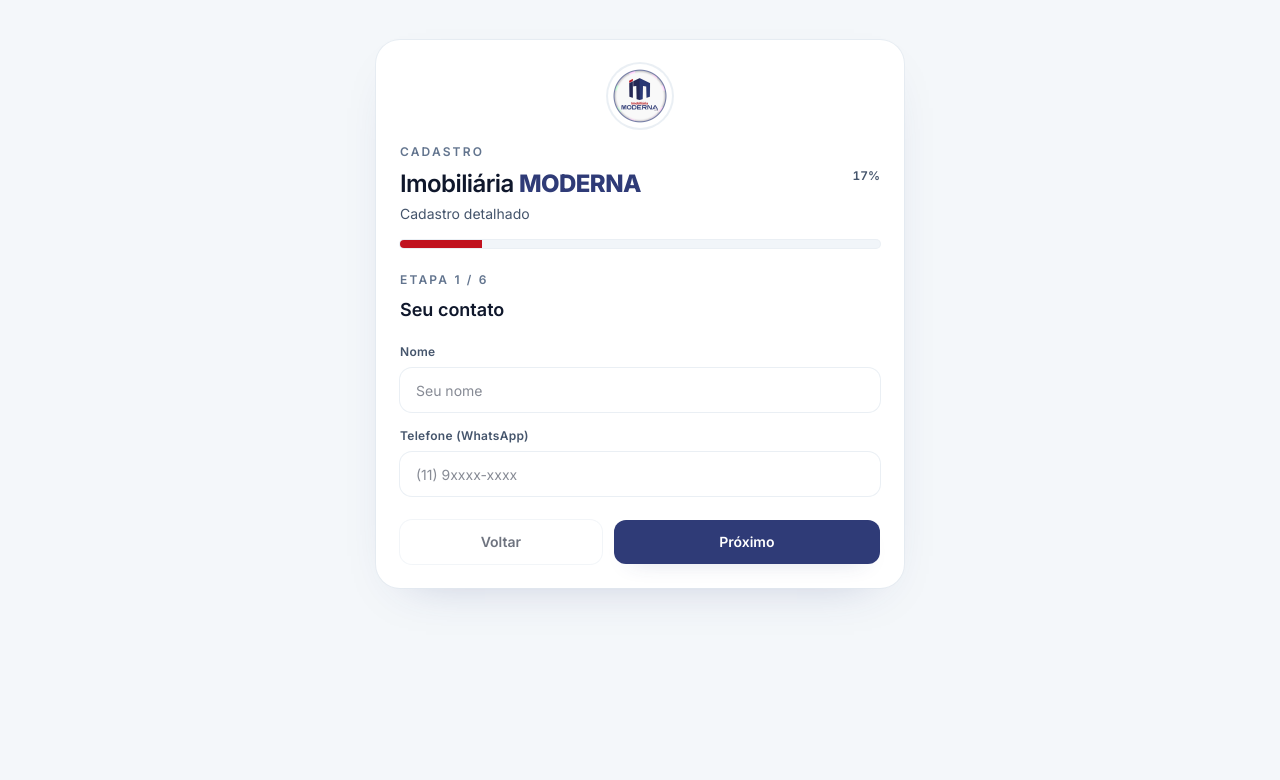
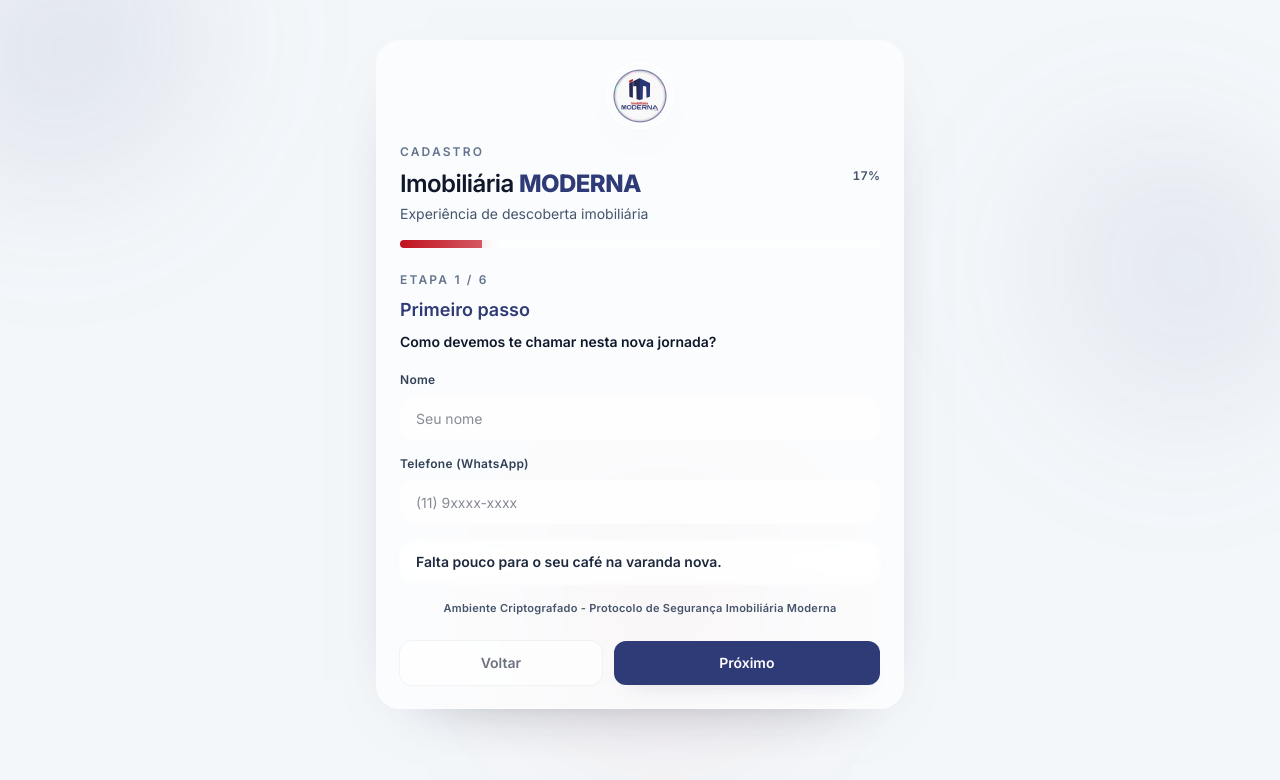
Before and after one commit to mixbrzilla-cmyk/crm-imobiliaria, a Next.js app: page /cadastro-detalhado in a window 1280 px wide. Shown: the top 780 px of the page. Built offline with nearby package versions, Linux system fonts and the light colour scheme; no server answers.

Commit message:
feat: cadastro detalhado premium tech

```diff
--- a/app/cadastro-detalhado/page.tsx
+++ b/app/cadastro-detalhado/page.tsx
@@ -2,6 +2,8 @@
 
 import Image from "next/image";
 import { useEffect, useMemo, useState } from "react";
+import { AnimatePresence, motion } from "framer-motion";
+import { Lock, ShieldCheck } from "lucide-react";
 
 import { getSupabaseClient } from "@/lib/supabaseClient";
 
@@ -62,6 +64,7 @@ export default function CadastroDetalhadoPage() {
 
   const PRIMARY = "#2F3B77";
   const ACCENT = "#C1121F";
+  const SOFT_BG = "#F4F7FA";
 
   const [step, setStep] = useState(0);
   const [isSubmitting, setIsSubmitting] = useState(false);
@@ -111,12 +114,42 @@ export default function CadastroDetalhadoPage() {
 
   const steps = useMemo(
     () => [
-      { key: "contato", title: "Seu contato" },
-      { key: "cpf", title: "CPF" },
-      { key: "endereco", title: "Endereço" },
-      { key: "intent", title: "Intenção" },
-      { key: "prefs", title: "Preferências" },
-      { key: "senha", title: "Senha" },
+      {
+        key: "contato",
+        title: "Primeiro passo",
+        question: "Como devemos te chamar nesta nova jornada?",
+        micro: "Falta pouco para o seu café na varanda nova.",
+      },
+      {
+        key: "cpf",
+        title: "Segurança",
+        question: "Segurança em primeiro lugar. Seu CPF garante uma negociação transparente.",
+        micro: "Ambiente validado para reduzir fraudes e acelerar propostas.",
+      },
+      {
+        key: "endereco",
+        title: "Localização",
+        question: "Onde a sua história continua?",
+        micro: "Ajustando o raio de busca com base no seu endereço.",
+      },
+      {
+        key: "intent",
+        title: "Objetivo",
+        question: "Agora é hora de decidir: comprar ou alugar?",
+        micro: "Analisando 1.200 imóveis para você agora...",
+      },
+      {
+        key: "prefs",
+        title: "Preferências",
+        question: "Escolha os bairros dos seus sonhos.",
+        micro: "Seu perfil está ficando muito preciso — isso aumenta suas chances.",
+      },
+      {
+        key: "senha",
+        title: "Portal exclusivo",
+        question: "Defina sua chave de acesso ao seu novo portal exclusivo.",
+        micro: "Seu painel vai te mostrar sugestões em tempo real.",
+      },
     ],
     [],
   );
@@ -271,12 +304,82 @@ export default function CadastroDetalhadoPage() {
 
   const canFinish = step === steps.length - 1;
 
+  const stepMeta = steps[step];
+
+  const trustRow = useMemo(() => {
+    const show = stepMeta?.key === "cpf" || stepMeta?.key === "senha";
+    if (!show) return null;
+
     return (
-    <div className="min-h-screen bg-[#F4F7FA]">
+      <div className="mt-3 flex items-center gap-3 text-xs font-semibold text-slate-600">
+        <div className="inline-flex items-center gap-2 rounded-full bg-white/60 px-3 py-1.5 ring-1 ring-white/50 backdrop-blur">
+          <ShieldCheck className="h-4 w-4" style={{ color: PRIMARY }} />
+          <span>Escudo Digital</span>
+        </div>
+        <div className="inline-flex items-center gap-2 rounded-full bg-white/60 px-3 py-1.5 ring-1 ring-white/50 backdrop-blur">
+          <Lock className="h-4 w-4" style={{ color: PRIMARY }} />
+          <span>Cadeado SSL</span>
+        </div>
+      </div>
+    );
+  }, [PRIMARY, stepMeta?.key]);
+
+  return (
+    <div className="relative min-h-screen overflow-hidden" style={{ backgroundColor: SOFT_BG }}>
+      <motion.div
+        aria-hidden="true"
+        className="pointer-events-none absolute inset-0"
+        initial={{ opacity: 0 }}
+        animate={{ opacity: 1 }}
+        transition={{ duration: 0.8 }}
+      >
+        <motion.div
+          className="absolute -left-24 -top-24 h-[360px] w-[360px] rounded-full blur-3xl"
+          style={{ background: `radial-gradient(circle at 30% 30%, ${PRIMARY}22, transparent 62%)` }}
+          animate={{
+            x: [0, 40, -15, 0],
+            y: [0, 18, 44, 0],
+            scale: [1, 1.06, 0.98, 1],
+          }}
+          transition={{ duration: 14, repeat: Infinity, ease: "easeInOut" }}
+        />
+        <motion.div
+          className="absolute -right-24 top-16 h-[420px] w-[420px] rounded-full blur-3xl"
+          style={{ background: `radial-gradient(circle at 70% 40%, ${PRIMARY}18, transparent 64%)` }}
+          animate={{
+            x: [0, -50, 20, 0],
+            y: [0, 32, -10, 0],
+            scale: [1, 0.98, 1.08, 1],
+          }}
+          transition={{ duration: 16, repeat: Infinity, ease: "easeInOut" }}
+        />
+        <motion.div
+          className="absolute left-1/2 top-[55%] h-[380px] w-[380px] -translate-x-1/2 rounded-full blur-3xl"
+          style={{ background: `radial-gradient(circle at 50% 50%, ${ACCENT}18, transparent 66%)` }}
+          animate={{
+            x: [0, 24, -28, 0],
+            y: [0, -22, 18, 0],
+            scale: [1, 1.04, 1, 1],
+          }}
+          transition={{ duration: 18, repeat: Infinity, ease: "easeInOut" }}
+        />
+      </motion.div>
+
       <div className="mx-auto w-full max-w-xl px-6 py-10">
-        <div className="rounded-3xl bg-white p-6 shadow-[0_18px_50px_-32px_rgba(47,59,119,0.35)] ring-1 ring-slate-200/70">
+        <motion.div
+          className="rounded-3xl p-6 ring-1"
+          style={{
+            backgroundColor: "rgba(255,255,255,0.62)",
+            borderColor: "rgba(255,255,255,0.55)",
+            boxShadow: "0 22px 70px -52px rgba(15,23,42,0.65)",
+            backdropFilter: "blur(14px)",
+          }}
+          initial={{ opacity: 0, y: 18, scale: 0.98 }}
+          animate={{ opacity: 1, y: 0, scale: 1 }}
+          transition={{ duration: 0.65, ease: "easeOut" }}
+        >
           <div className="flex items-center justify-center">
-            <div className="relative h-16 w-16 overflow-hidden rounded-full ring-2 ring-slate-200/70">
+            <div className="relative h-16 w-16 overflow-hidden rounded-full ring-2 ring-white/70 shadow-[0_18px_40px_-28px_rgba(47,59,119,0.65)]">
               <Image
                 src="/imobiliaria-moderna-logo.png"
                 alt="Imobiliária Moderna"
@@ -296,42 +399,65 @@ export default function CadastroDetalhadoPage() {
                   MODERNA
                 </span>
               </h1>
-              <div className="mt-1 text-sm text-slate-600">Cadastro detalhado</div>
+              <div className="mt-1 text-sm text-slate-600">Experiência de descoberta imobiliária</div>
             </div>
             <div className="text-xs font-semibold tabular-nums text-slate-600">{progress}%</div>
           </div>
 
-          <div className="mt-4 h-2 w-full overflow-hidden rounded-full bg-slate-100 ring-1 ring-slate-200/70">
-            <div className="h-full" style={{ width: `${progress}%`, backgroundColor: ACCENT }} />
+          <div className="mt-4 h-2 w-full overflow-hidden rounded-full bg-white/40 ring-1 ring-white/55 backdrop-blur">
+            <div
+              className="h-full"
+              style={{
+                width: `${progress}%`,
+                background: `linear-gradient(90deg, ${ACCENT}, ${ACCENT}B3)`,
+                boxShadow: `0 0 18px ${ACCENT}66`,
+              }}
+            />
           </div>
 
           <div className="mt-6">
             <div className="text-xs font-semibold tracking-[0.18em] text-slate-500">
               ETAPA {step + 1} / {steps.length}
             </div>
-            <div className="mt-2 text-lg font-semibold text-slate-900">{steps[step]?.title}</div>
+            <div className="mt-2 text-lg font-semibold" style={{ color: PRIMARY }}>
+              {stepMeta?.title}
+            </div>
+            <div className="mt-2 text-sm font-semibold text-slate-900">{stepMeta?.question}</div>
+            {trustRow}
           </div>
 
           <div className="mt-5">
+            <div className="grid grid-cols-1 gap-4">
+              <AnimatePresence mode="wait" initial={false}>
+                <motion.div
+                  key={String(stepMeta?.key)}
+                  initial={{ opacity: 0, x: 22 }}
+                  animate={{ opacity: 1, x: 0 }}
+                  exit={{ opacity: 0, x: -22 }}
+                  transition={{ duration: 0.35, ease: "easeOut" }}
+                  className="flex flex-col gap-4"
+                >
                   {step === 0 ? (
                     <div className="flex flex-col gap-4">
                       <label className="flex flex-col gap-2">
-                  <span className="text-xs font-semibold tracking-wide text-slate-600">Nome</span>
+                        <span className="text-xs font-semibold tracking-wide text-slate-700">Nome</span>
                         <input
                           value={state.nome}
                           onChange={(e) => setState((s) => ({ ...s, nome: e.target.value }))}
-                    className="h-11 rounded-xl bg-white px-4 text-sm text-slate-900 ring-1 ring-slate-200/70 outline-none transition-all duration-300 focus:ring-2 focus:ring-slate-900/10"
+                          className="h-11 rounded-2xl bg-white/70 px-4 text-sm text-slate-900 ring-1 ring-white/60 outline-none transition-all duration-300 focus:ring-2"
+                          style={{ boxShadow: "0 16px 34px -30px rgba(15,23,42,0.55)", borderColor: "rgba(255,255,255,0.7)" }}
                           placeholder="Seu nome"
                           required
                         />
                       </label>
 
                       <label className="flex flex-col gap-2">
-                  <span className="text-xs font-semibold tracking-wide text-slate-600">Telefone (WhatsApp)</span>
+                        <span className="text-xs font-semibold tracking-wide text-slate-700">Telefone (WhatsApp)</span>
                         <input
                           value={state.telefone}
                           onChange={(e) => setState((s) => ({ ...s, telefone: e.target.value }))}
-                    className="h-11 rounded-xl bg-white px-4 text-sm text-slate-900 ring-1 ring-slate-200/70 outline-none transition-all duration-300 focus:ring-2 focus:ring-slate-900/10"
+                          className="h-11 rounded-2xl bg-white/70 px-4 text-sm text-slate-900 ring-1 ring-white/60 outline-none transition-all duration-300 focus:ring-2"
+                          style={{ boxShadow: "0 16px 34px -30px rgba(15,23,42,0.55)", borderColor: "rgba(255,255,255,0.7)" }}
                           placeholder="(11) 9xxxx-xxxx"
                           inputMode="tel"
                           required
@@ -343,11 +469,12 @@ export default function CadastroDetalhadoPage() {
                   {step === 1 ? (
                     <div className="flex flex-col gap-4">
                       <label className="flex flex-col gap-2">
-                  <span className="text-xs font-semibold tracking-wide text-slate-600">CPF</span>
+                        <span className="text-xs font-semibold tracking-wide text-slate-700">CPF</span>
                         <input
                           value={state.cpf}
                           onChange={(e) => setState((s) => ({ ...s, cpf: e.target.value }))}
-                    className="h-11 rounded-xl bg-white px-4 text-sm text-slate-900 ring-1 ring-slate-200/70 outline-none transition-all duration-300 focus:ring-2 focus:ring-slate-900/10"
+                          className="h-11 rounded-2xl bg-white/70 px-4 text-sm text-slate-900 ring-1 ring-white/60 outline-none transition-all duration-300 focus:ring-2"
+                          style={{ boxShadow: "0 16px 34px -30px rgba(15,23,42,0.55)", borderColor: "rgba(255,255,255,0.7)" }}
                           placeholder="000.000.000-00"
                           inputMode="numeric"
                           required
@@ -359,11 +486,12 @@ export default function CadastroDetalhadoPage() {
                   {step === 2 ? (
                     <div className="flex flex-col gap-4">
                       <label className="flex flex-col gap-2">
-                  <span className="text-xs font-semibold tracking-wide text-slate-600">Endereço</span>
+                        <span className="text-xs font-semibold tracking-wide text-slate-700">Endereço</span>
                         <input
                           value={state.endereco}
                           onChange={(e) => setState((s) => ({ ...s, endereco: e.target.value }))}
-                    className="h-11 rounded-xl bg-white px-4 text-sm text-slate-900 ring-1 ring-slate-200/70 outline-none transition-all duration-300 focus:ring-2 focus:ring-slate-900/10"
+                          className="h-11 rounded-2xl bg-white/70 px-4 text-sm text-slate-900 ring-1 ring-white/60 outline-none transition-all duration-300 focus:ring-2"
+                          style={{ boxShadow: "0 16px 34px -30px rgba(15,23,42,0.55)", borderColor: "rgba(255,255,255,0.7)" }}
                           placeholder="Rua, número, bairro"
                           required
                         />
@@ -373,65 +501,86 @@ export default function CadastroDetalhadoPage() {
 
                   {step === 3 ? (
                     <div className="grid grid-cols-2 gap-3">
-                <button
+                      <motion.button
                         type="button"
                         onClick={() => setState((s) => ({ ...s, intent: "comprar" }))}
+                        animate={
+                          state.intent === "comprar"
+                            ? {
+                                boxShadow: `0 0 0 1px ${PRIMARY}55, 0 0 22px ${PRIMARY}55, 0 0 26px ${ACCENT}22`,
+                                scale: [1, 1.02, 1],
+                              }
+                            : { boxShadow: "0 0 0 1px rgba(255,255,255,0.55)", scale: 1 }
+                        }
+                        transition={{ duration: 0.9, repeat: state.intent === "comprar" ? Infinity : 0 }}
                         className={
-                    "inline-flex h-12 items-center justify-center rounded-2xl px-4 text-sm font-semibold ring-1 transition-all duration-300 " +
+                          "inline-flex h-14 items-center justify-center rounded-2xl px-4 text-sm font-semibold ring-1 transition-all duration-300 " +
                           (state.intent === "comprar"
                             ? "text-white"
-                      : "bg-white text-slate-800 ring-slate-200/70 hover:bg-slate-50")
+                            : "bg-white/65 text-slate-800 ring-white/55 hover:bg-white/75")
                         }
                         style={state.intent === "comprar" ? { backgroundColor: PRIMARY, borderColor: PRIMARY } : undefined}
                       >
                         Comprar
-                </button>
-                <button
+                      </motion.button>
+                      <motion.button
                         type="button"
                         onClick={() => setState((s) => ({ ...s, intent: "alugar" }))}
+                        animate={
+                          state.intent === "alugar"
+                            ? {
+                                boxShadow: `0 0 0 1px ${PRIMARY}55, 0 0 22px ${PRIMARY}55, 0 0 26px ${ACCENT}22`,
+                                scale: [1, 1.02, 1],
+                              }
+                            : { boxShadow: "0 0 0 1px rgba(255,255,255,0.55)", scale: 1 }
+                        }
+                        transition={{ duration: 0.9, repeat: state.intent === "alugar" ? Infinity : 0 }}
                         className={
-                    "inline-flex h-12 items-center justify-center rounded-2xl px-4 text-sm font-semibold ring-1 transition-all duration-300 " +
+                          "inline-flex h-14 items-center justify-center rounded-2xl px-4 text-sm font-semibold ring-1 transition-all duration-300 " +
                           (state.intent === "alugar"
                             ? "text-white"
-                      : "bg-white text-slate-800 ring-slate-200/70 hover:bg-slate-50")
+                            : "bg-white/65 text-slate-800 ring-white/55 hover:bg-white/75")
                         }
                         style={state.intent === "alugar" ? { backgroundColor: PRIMARY, borderColor: PRIMARY } : undefined}
                       >
                         Alugar
-                </button>
+                      </motion.button>
                     </div>
                   ) : null}
 
                   {step === 4 ? (
                     <div className="flex flex-col gap-4">
                       <label className="flex flex-col gap-2">
-                  <span className="text-xs font-semibold tracking-wide text-slate-600">Bairros (opcional)</span>
+                        <span className="text-xs font-semibold tracking-wide text-slate-700">Bairros (opcional)</span>
                         <input
                           value={state.bairros}
                           onChange={(e) => setState((s) => ({ ...s, bairros: e.target.value }))}
-                    className="h-11 rounded-xl bg-white px-4 text-sm text-slate-900 ring-1 ring-slate-200/70 outline-none transition-all duration-300 focus:ring-2 focus:ring-slate-900/10"
+                          className="h-11 rounded-2xl bg-white/70 px-4 text-sm text-slate-900 ring-1 ring-white/60 outline-none transition-all duration-300 focus:ring-2"
+                          style={{ boxShadow: "0 16px 34px -30px rgba(15,23,42,0.55)", borderColor: "rgba(255,255,255,0.7)" }}
                           placeholder="Ex: Centro, Jardins"
                         />
                       </label>
 
                       <div className="grid grid-cols-1 gap-4 sm:grid-cols-2">
                         <label className="flex flex-col gap-2">
-                    <span className="text-xs font-semibold tracking-wide text-slate-600">Valor máximo (opcional)</span>
+                          <span className="text-xs font-semibold tracking-wide text-slate-700">Valor máximo (opcional)</span>
                           <input
                             value={state.valorMax}
                             onChange={(e) => setState((s) => ({ ...s, valorMax: e.target.value }))}
-                      className="h-11 rounded-xl bg-white px-4 text-sm text-slate-900 ring-1 ring-slate-200/70 outline-none transition-all duration-300 focus:ring-2 focus:ring-slate-900/10"
+                            className="h-11 rounded-2xl bg-white/70 px-4 text-sm text-slate-900 ring-1 ring-white/60 outline-none transition-all duration-300 focus:ring-2"
+                            style={{ boxShadow: "0 16px 34px -30px rgba(15,23,42,0.55)", borderColor: "rgba(255,255,255,0.7)" }}
                             placeholder="450000"
                             inputMode="numeric"
                           />
                         </label>
 
                         <label className="flex flex-col gap-2">
-                    <span className="text-xs font-semibold tracking-wide text-slate-600">Quartos (opcional)</span>
+                          <span className="text-xs font-semibold tracking-wide text-slate-700">Quartos (opcional)</span>
                           <input
                             value={state.quartos}
                             onChange={(e) => setState((s) => ({ ...s, quartos: e.target.value }))}
-                      className="h-11 rounded-xl bg-white px-4 text-sm text-slate-900 ring-1 ring-slate-200/70 outline-none transition-all duration-300 focus:ring-2 focus:ring-slate-900/10"
+                            className="h-11 rounded-2xl bg-white/70 px-4 text-sm text-slate-900 ring-1 ring-white/60 outline-none transition-all duration-300 focus:ring-2"
+                            style={{ boxShadow: "0 16px 34px -30px rgba(15,23,42,0.55)", borderColor: "rgba(255,255,255,0.7)" }}
                             placeholder="2"
                             inputMode="numeric"
                           />
@@ -443,22 +592,34 @@ export default function CadastroDetalhadoPage() {
                   {step === 5 ? (
                     <div className="flex flex-col gap-4">
                       <label className="flex flex-col gap-2">
-                  <span className="text-xs font-semibold tracking-wide text-slate-600">Crie uma senha</span>
+                        <span className="text-xs font-semibold tracking-wide text-slate-700">Senha</span>
                         <input
                           value={state.senha}
                           onChange={(e) => setState((s) => ({ ...s, senha: e.target.value }))}
-                    className="h-11 rounded-xl bg-white px-4 text-sm text-slate-900 ring-1 ring-slate-200/70 outline-none transition-all duration-300 focus:ring-2 focus:ring-slate-900/10"
+                          className="h-11 rounded-2xl bg-white/70 px-4 text-sm text-slate-900 ring-1 ring-white/60 outline-none transition-all duration-300 focus:ring-2"
+                          style={{ boxShadow: "0 16px 34px -30px rgba(15,23,42,0.55)", borderColor: "rgba(255,255,255,0.7)" }}
                           placeholder="Mínimo 6 caracteres"
                           type="password"
                           required
                         />
                       </label>
 
-                <div className="rounded-2xl bg-slate-50 px-4 py-3 text-xs text-slate-600 ring-1 ring-slate-200/70">
-                  Sua conta será criada no login com senha. Depois disso, você entra direto no seu dashboard.
+                      <div className="rounded-2xl bg-white/55 px-4 py-3 text-xs font-semibold text-slate-700 ring-1 ring-white/55 backdrop-blur">
+                        Sua conta é criada com segurança e você entra direto no seu portal.
                       </div>
                     </div>
                   ) : null}
+                </motion.div>
+              </AnimatePresence>
+
+              <div className="rounded-2xl bg-white/55 px-4 py-3 text-sm font-semibold text-slate-800 ring-1 ring-white/55 backdrop-blur">
+                {stepMeta?.micro}
+              </div>
+
+              <div className="text-center text-[11px] font-semibold tracking-wide text-slate-600">
+                Ambiente Criptografado - Protocolo de Segurança Imobiliária Moderna
+              </div>
+            </div>
           </div>
 
           {errorMessage ? (
@@ -484,6 +645,12 @@ export default function CadastroDetalhadoPage() {
                 disabled={isSubmitting}
                 className="inline-flex h-11 flex-[1.4] items-center justify-center rounded-xl px-5 text-sm font-semibold text-white shadow-[0_10px_24px_-18px_rgba(47,59,119,0.45)] transition-all duration-300 hover:-translate-y-[1px] disabled:cursor-not-allowed disabled:opacity-60"
                 style={{ backgroundColor: PRIMARY }}
+                onMouseEnter={(e) => {
+                  (e.currentTarget as HTMLButtonElement).style.backgroundColor = ACCENT;
+                }}
+                onMouseLeave={(e) => {
+                  (e.currentTarget as HTMLButtonElement).style.backgroundColor = PRIMARY;
+                }}
               >
                 {isSubmitting ? "Finalizando..." : "Criar meu acesso"}
               </button>
@@ -505,7 +672,7 @@ export default function CadastroDetalhadoPage() {
               </button>
             )}
           </div>
-        </div>
+        </motion.div>
       </div>
     </div>
   );
--- a/package.json
+++ b/package.json
@@ -11,6 +11,7 @@
   "dependencies": {
     "@supabase/auth-helpers-nextjs": "^0.15.0",
     "@supabase/supabase-js": "^2.98.0",
+    "framer-motion": "^12.6.0",
     "lucide-react": "^0.577.0",
     "next": "16.1.6",
     "react": "19.2.3",
```
Also changed, not shown: 1 other file (tests, documents, lock files or other folders). Lines whose indentation alone changed are shown as unchanged.
